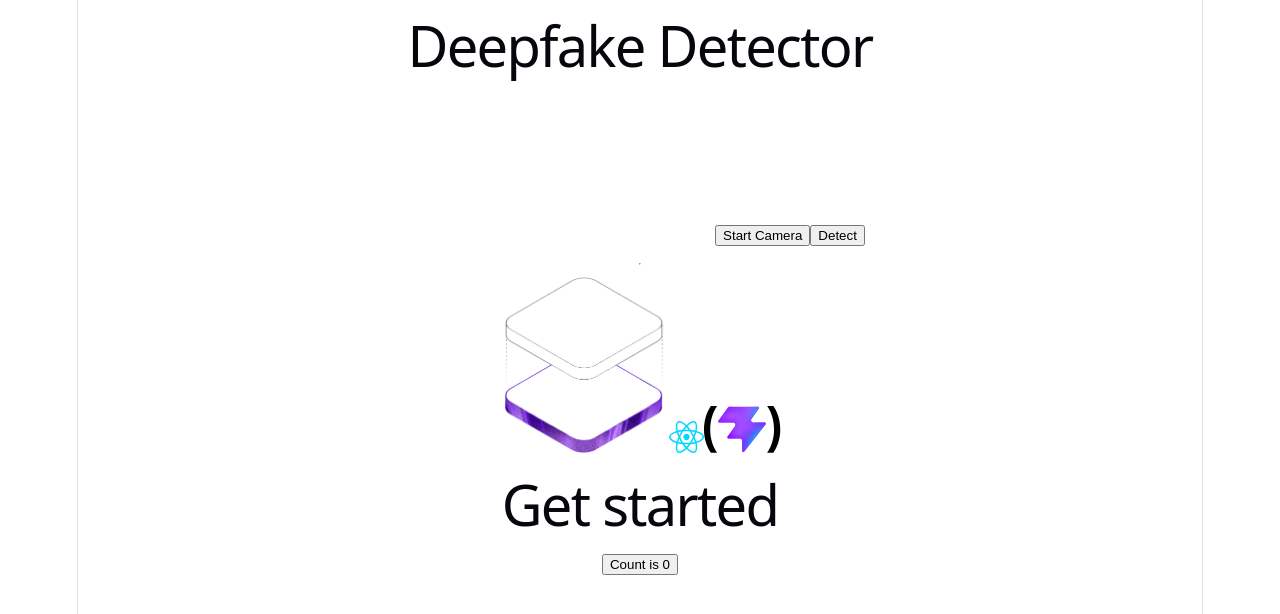
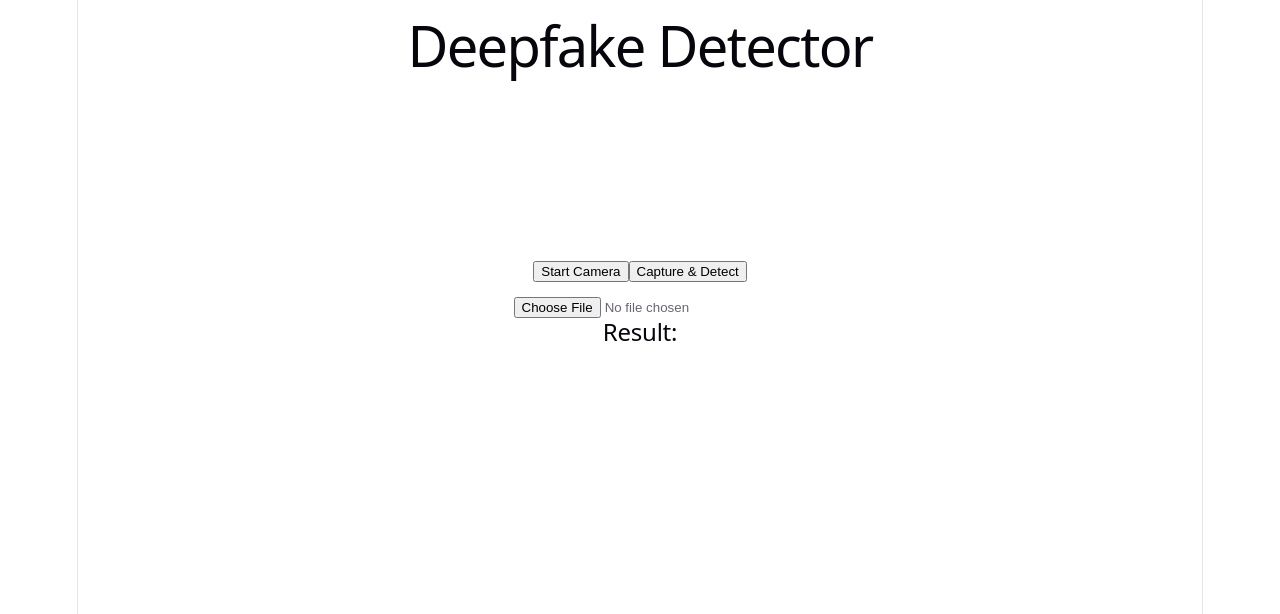
Before and after one commit to anasniet77/deepfake-ai-project, a React (Vite) app in the folder client/: page / in a window 1280 px wide. Shown: the top 614 px of the page. Built offline with nearby package versions, Linux system fonts and the light colour scheme.

Commit message:
fix UI deepfake controls

```diff
--- a/client/src/App.jsx
+++ b/client/src/App.jsx
@@ -1,22 +1,17 @@
-import { useState, useRef } from "react";
+import { useRef, useState } from "react";
 import axios from "axios";
-import heroImg from "./assets/hero.png";
-import reactLogo from "./assets/react.svg";
-import viteLogo from "./assets/vite.svg";
-import "./App.css";
 
 function App() {
   const videoRef = useRef(null);
   const canvasRef = useRef(null);
   const [result, setResult] = useState("");
-  const [count, setCount] = useState(0);
 
   const startCamera = async () => {
     const stream = await navigator.mediaDevices.getUserMedia({ video: true });
     videoRef.current.srcObject = stream;
   };
 
-  const capture = async () => {
+  const captureAndDetect = async () => {
     const canvas = canvasRef.current;
     const video = videoRef.current;
 
@@ -39,34 +34,38 @@ function App() {
     });
   };
 
+  const uploadImage = async (e) => {
+    const file = e.target.files[0];
+
+    const formData = new FormData();
+    formData.append("file", file);
+
+    const res = await axios.post(
+      "https://deepfake-ai-project.onrender.com/api/predict",
+      formData
+    );
+
+    setResult(res.data.prediction);
+  };
+
   return (
-    <>
-      <div>
-        <h1>Deepfake Detector</h1>
+    <div style={{ textAlign: "center" }}>
+      <h1>Deepfake Detector</h1>
 
-        <video ref={videoRef} autoPlay />
-        <canvas ref={canvasRef} style={{ display: "none" }} />
+      <video ref={videoRef} autoPlay style={{ width: "300px" }} />
+      <canvas ref={canvasRef} style={{ display: "none" }} />
 
+      <div style={{ marginTop: "10px" }}>
         <button onClick={startCamera}>Start Camera</button>
-        <button onClick={capture}>Detect</button>
-
-        <h2>{result}</h2>
+        <button onClick={captureAndDetect}>Capture & Detect</button>
       </div>
 
-      <hr />
+      <div style={{ marginTop: "10px" }}>
+        <input type="file" accept="image/*" onChange={uploadImage} />
+      </div>
 
-      <section>
-        <img src={heroImg} width="170" height="179" alt="" />
-        <img src={reactLogo} alt="React logo" />
-        <img src={viteLogo} alt="Vite logo" />
-
-        <h1>Get started</h1>
-
-        <button onClick={() => setCount((c) => c + 1)}>
-          Count is {count}
-        </button>
-      </section>
-    </>
+      <h2>Result: {result}</h2>
+    </div>
   );
 }
 
```
